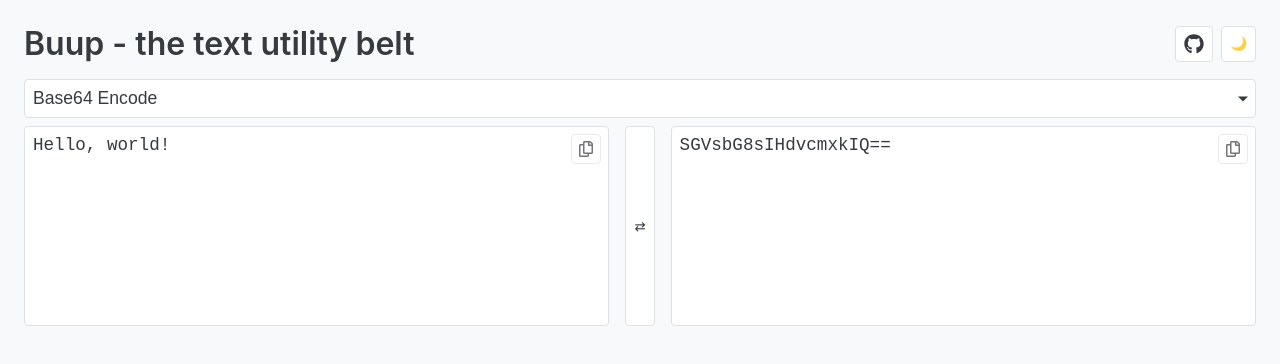
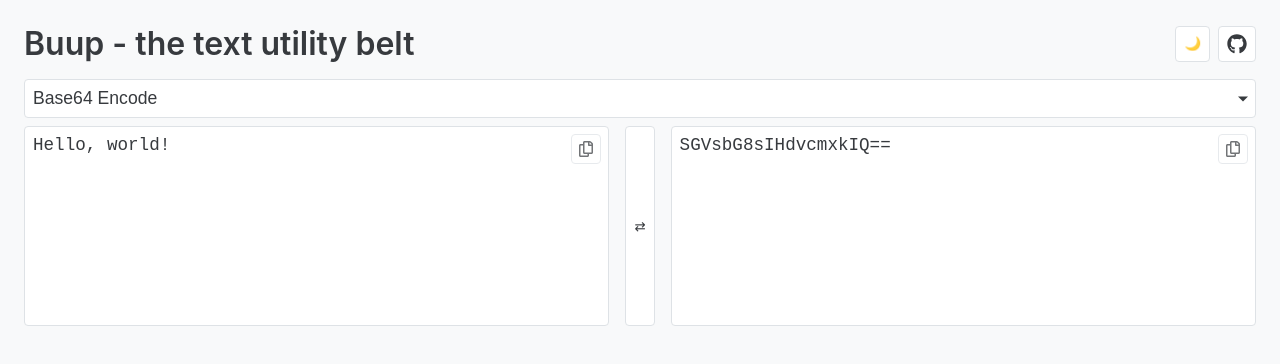
Before and after one commit to benletchford/buup.io, a React (Vite) app: page / in a window 1280 px wide. Shown: the top 364 px of the page. Built offline with nearby package versions, Linux system fonts and the light colour scheme.

Commit message:
Swap github / theme buttons

```diff
--- a/src/App.tsx
+++ b/src/App.tsx
@@ -101,6 +101,7 @@
         <Header>
           <Title>Buup - the text utility belt</Title>
           <TopBar>
+            <ThemeToggle isDark={isDark} onToggle={() => setIsDark(!isDark)} />
             <GitHubButton
               href="https://github.com/benletchford/buup"
               target="_blank"
@@ -108,7 +109,6 @@
             >
               <FaGithub size={20} />
             </GitHubButton>
-            <ThemeToggle isDark={isDark} onToggle={() => setIsDark(!isDark)} />
           </TopBar>
         </Header>
         <div>
```
